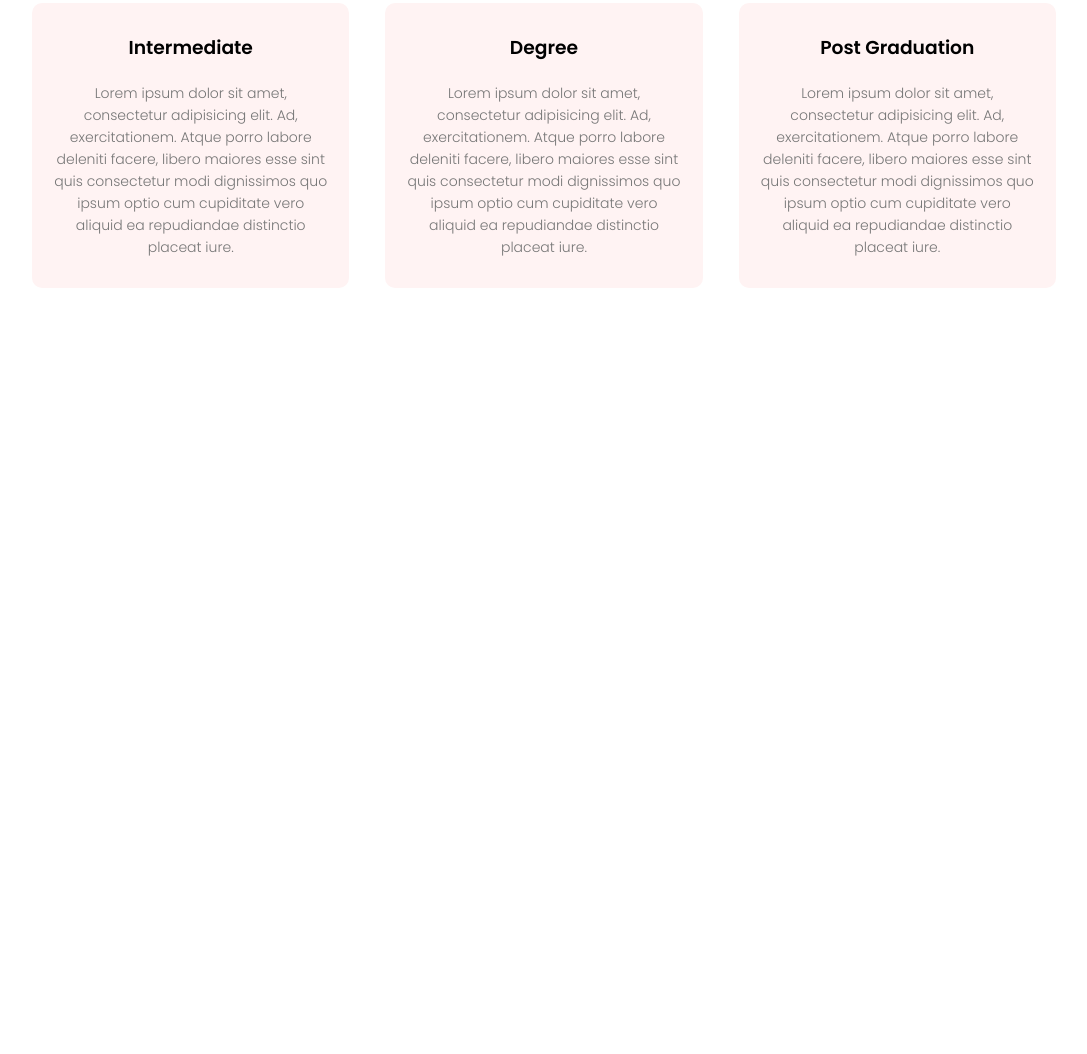
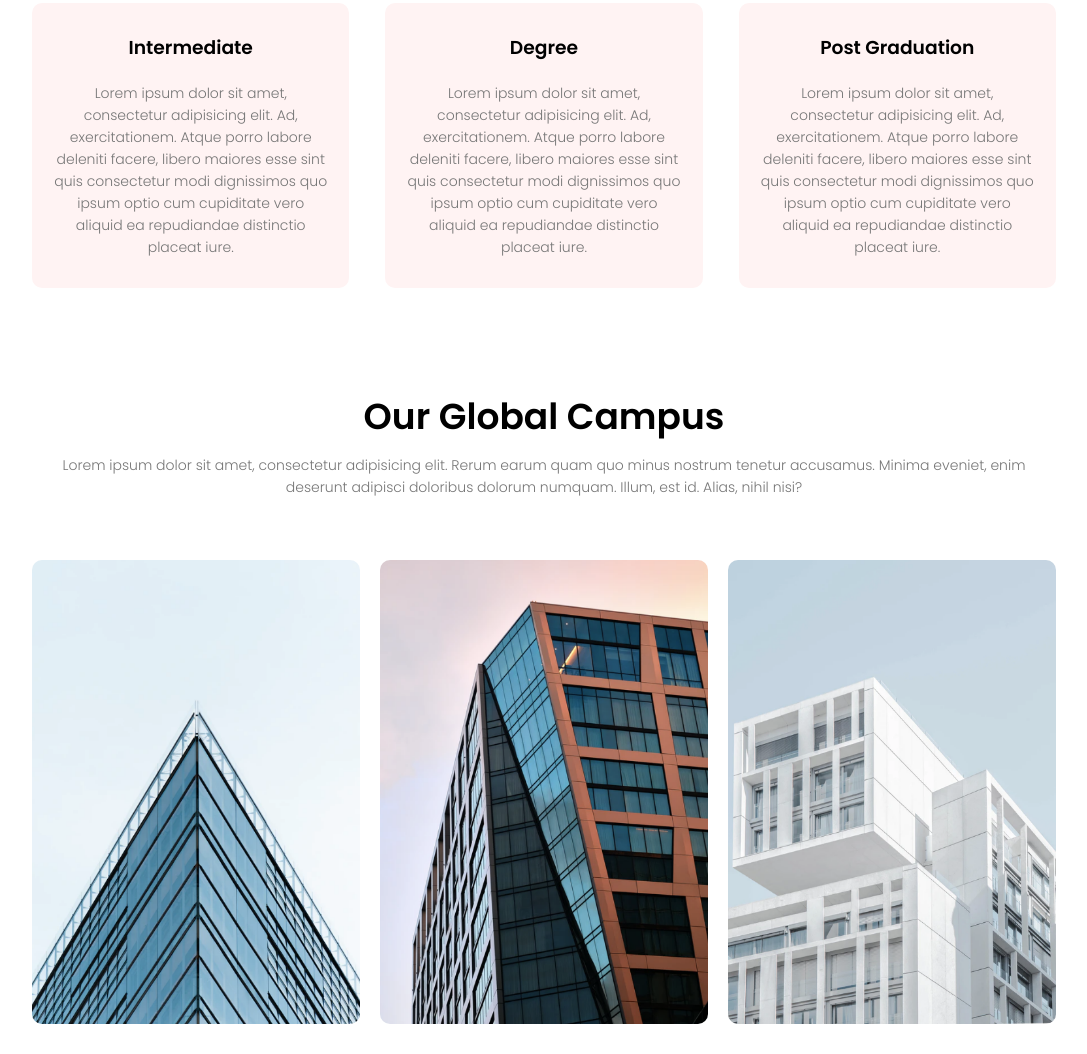
Before and after one commit to Ngomeli/universityWebDesign, a plain HTML site: page index.html in a window 1280 px wide. Shown: the part 1045-2099 px from the top of the page, without its empty margins (96-1183 px from the left). Before the commit the page ends 1384 px from the top, so only its background shows below. Drawn offline with Linux system fonts and the light colour scheme.

Commit message:
added the campus section

```diff
--- a/index.html
+++ b/index.html
@@ -68,6 +68,31 @@
 
             </div>
         </section>
+
+        <section class="campus">
+            <h1>Our Global Campus</h1>
+            <p>Lorem ipsum dolor sit amet, consectetur adipisicing elit. Rerum earum quam quo minus nostrum tenetur accusamus. Minima eveniet, enim deserunt adipisci doloribus dolorum numquam. Illum, est id. Alias, nihil nisi?</p>
+            <div class="row">
+                <div class="campus-col">
+                    <img src="Images/london.png">
+                    <div class="layer">
+                        <h3>LONDON</h3>
+                    </div>
+                </div>
+                <div class="campus-col">
+                    <img src="Images/newyork.png">
+                    <div class="layer">
+                        <h3>New York</h3>
+                    </div>
+                </div>
+                <div class="campus-col">
+                    <img src="Images/washington.png">
+                    <div class="layer">
+                        <h3>WASHINGTON</h3>
+                    </div>
+                </div>
+            </div>
+        </section>
     </main>
     <script src="main.js"></script>
 </body>
--- a/main.css
+++ b/main.css
@@ -195,3 +195,58 @@ h3 {
         flex-direction: column;
     }
 }
+
+
+/*****************************CAMPUS SECTION******************************/
+
+.campus {
+    width: 80%;
+    margin: auto;
+    text-align: center;
+    padding-top: 50px;
+}
+
+.campus-col {
+    flex-basis: 32%;
+    border-radius: 10px;
+    margin-bottom: 30px;
+    position: relative;
+    overflow: hidden;
+}
+
+.campus-col img {
+    width: 100%;
+    display: block;
+}
+
+.layer {
+    background: transparent;
+    height: 100%;
+    width: 100%;
+    position: absolute;
+    top: 0;
+    left: 0;
+    transition: 0.5s;
+}
+
+.layer:hover {
+    background: rgba(226, 0, 0, 0.7);
+}
+
+.layer h3 {
+    width: 100%;
+    font-weight: 500;
+    color: #fff;
+    font-size: 26px;
+    bottom: 0;
+    left: 50%;
+    transform: translateX(-50%);
+    position: absolute;
+    opacity: 0;
+    transition: 0.5s;
+}
+
+.layer:hover h3 {
+    bottom: 49%;
+    opacity: 1;
+}
```
